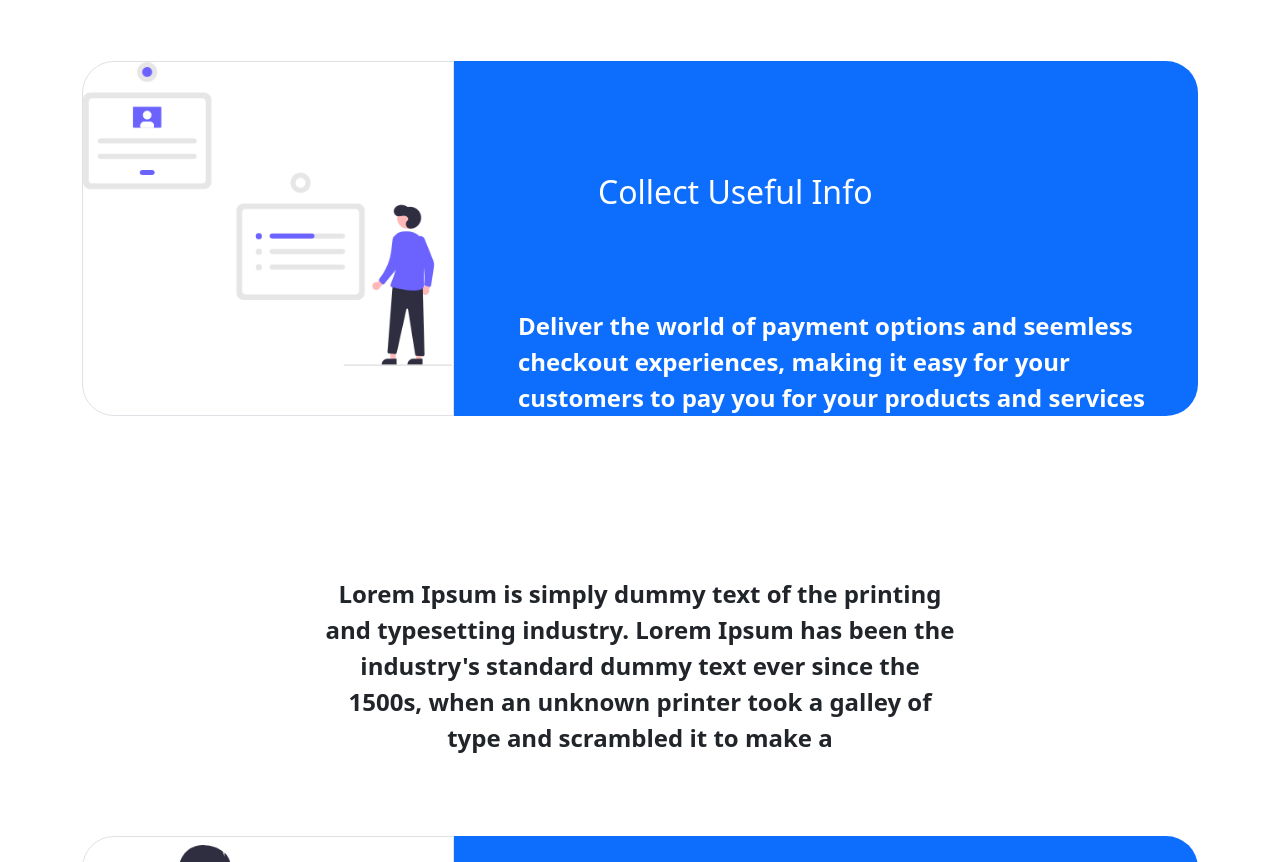
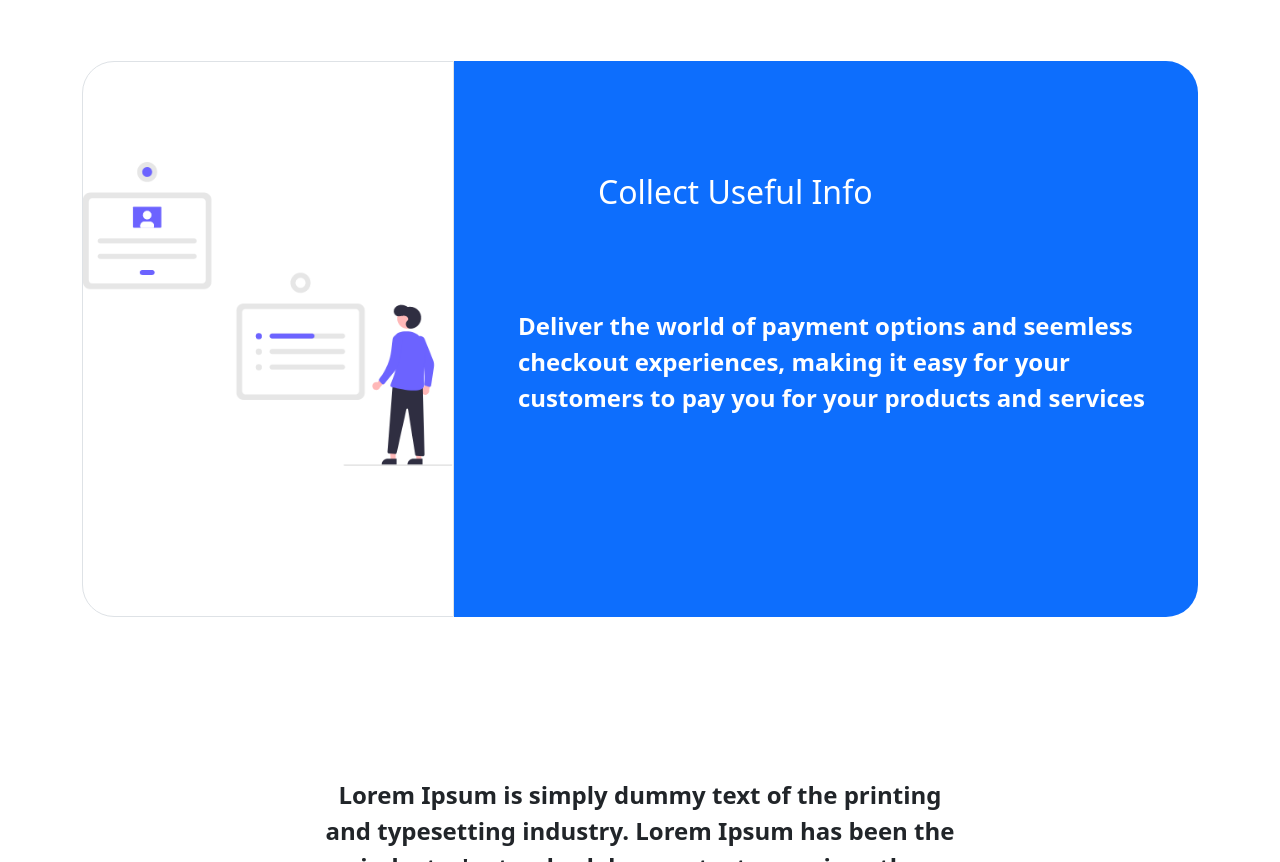
Before and after one commit to TopGameDev/CT-Week1-TeamBlue-CRM_Project, a plain HTML site: page how-it-works.html in a window 1280 px wide. Shown: the part 1008-1870 px from the top of the page. Drawn offline with nearby package versions, Linux system fonts and the light colour scheme.

Commit message:
made some changes to how-it-works

```diff
--- a/css2/landingpage.css
+++ b/css2/landingpage.css
@@ -47,3 +47,11 @@
 .btn-end-2{
     color: #0851f8;
 }
+
+
+/* --------------------------------------------------------------------------------------------------- */
+
+.hiw-img{
+    padding-top: 100px !important;
+    padding-bottom: 150px !important;
+}
```
